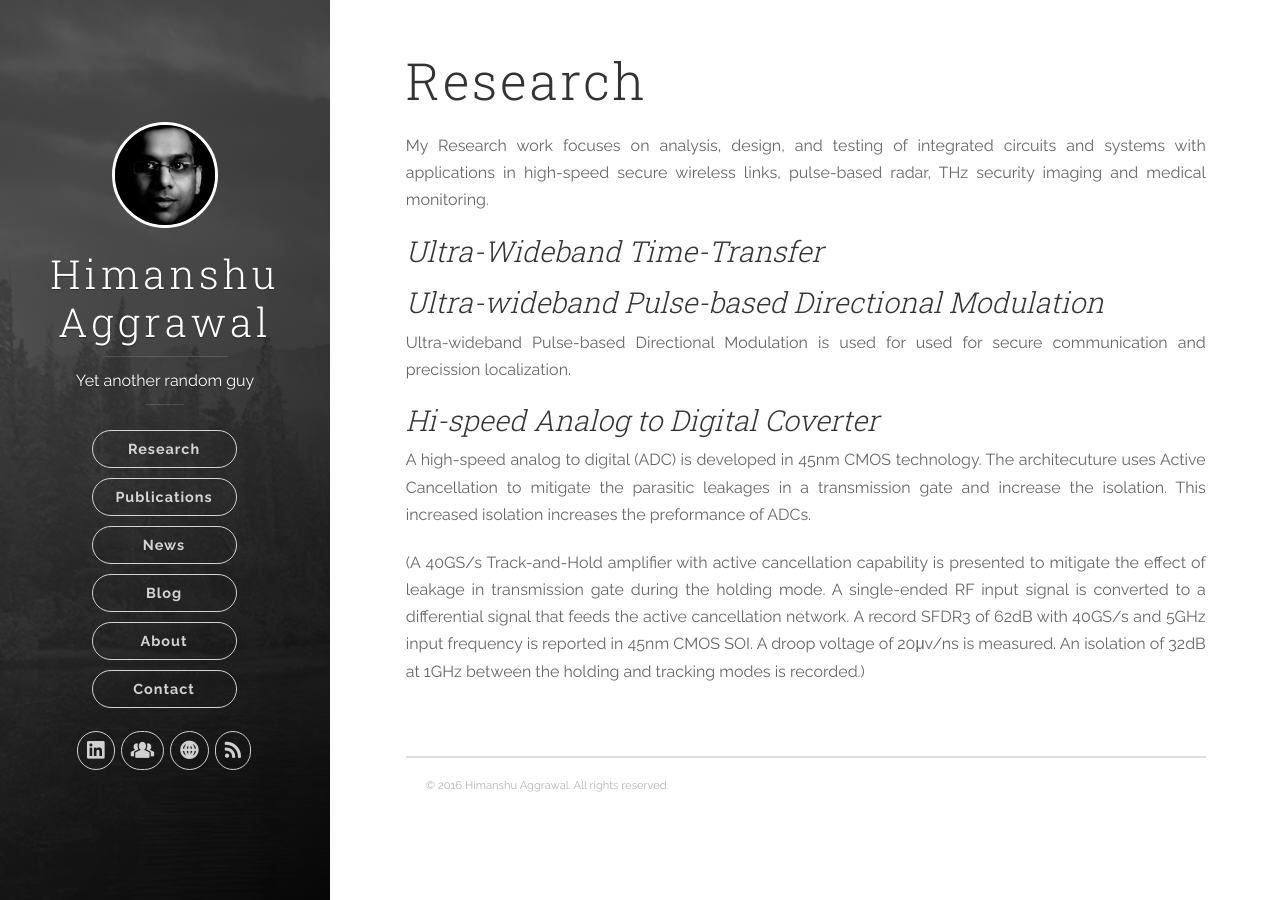
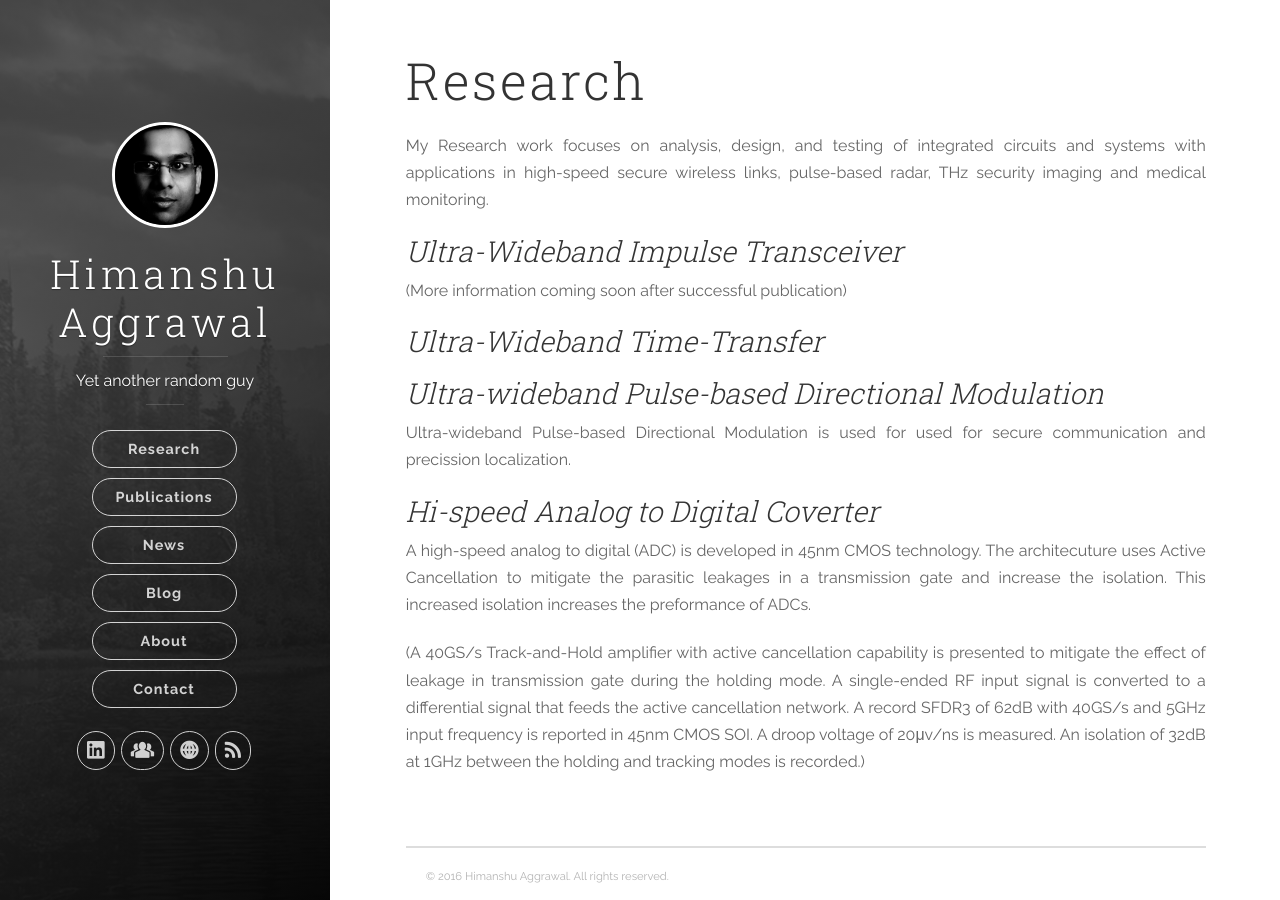
Before and after one commit to ahimanshu13/ahimanshu13.github.io, a Jekyll site: the page built from research/index.md, in a window 1280 px wide. Built offline with Jekyll 4.4.1, drawn with Linux system fonts in a browser that asks for light colours; nearby versions of some CDN libraries.

Commit message:
Update Research

```diff
--- a/research/index.md
+++ b/research/index.md
@@ -4,6 +4,10 @@ title: Research
 published: true
 ---
 My Research work focuses on analysis, design, and testing of integrated circuits and systems with applications in high-speed secure wireless links, pulse-based radar, THz security imaging and medical monitoring.
+
+### _Ultra-Wideband Impulse Transceiver_
+
+(More information coming soon after successful publication)
 
 ### _Ultra-Wideband Time-Transfer_
 
```
